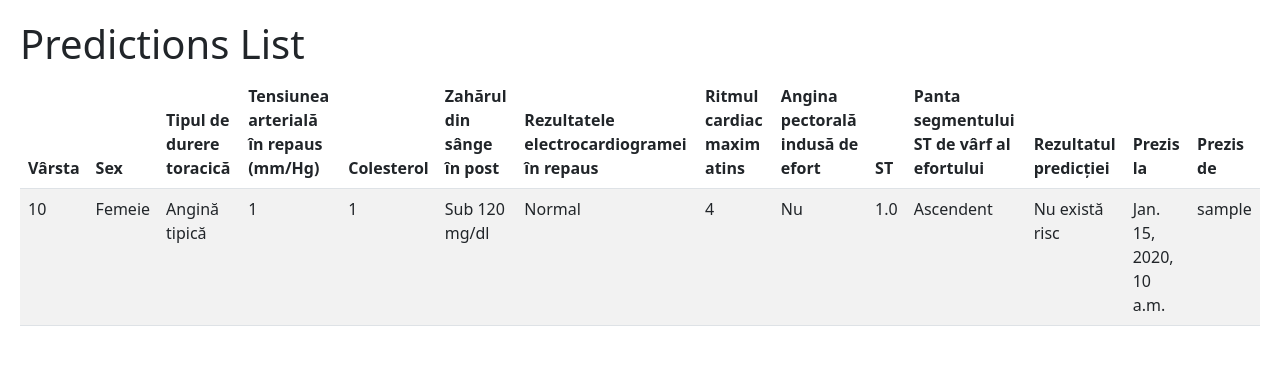
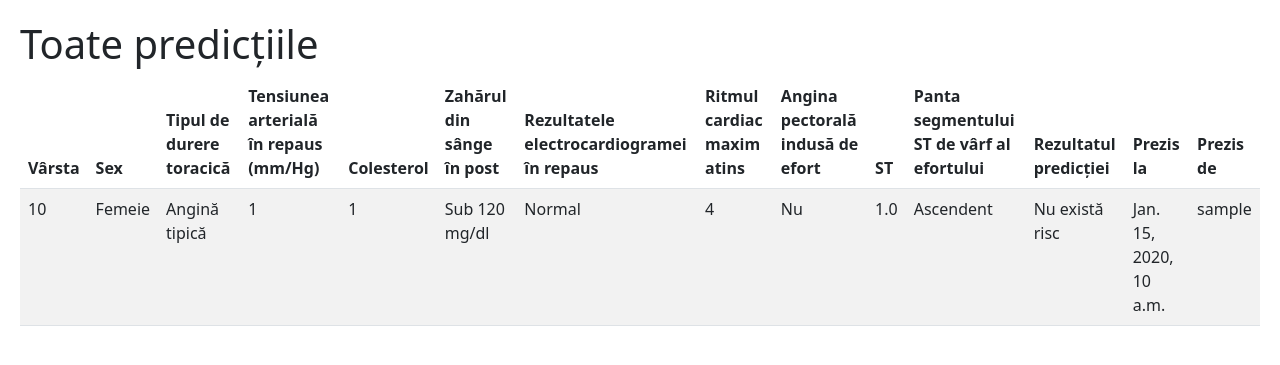
Before and after one commit to burdyniuk/heart_disease_web_app, a Django app: page /predictions/list/ in a window 1280 px wide. Shown: the part 88-453 px from the top of the page. Run offline with Django 4.2, Linux system fonts and the light colour scheme; tables that the repository leaves empty hold one stand-in row (values such as "Sample post").

Commit message:
translated to romanian

```diff
--- a/templates/predictions/predictions_list.html
+++ b/templates/predictions/predictions_list.html
@@ -3,7 +3,11 @@
 {% block title %}Predictions List{% endblock %}
 
 {% block content %}
-    <h1>Predictions List</h1>
+    {% if not my %}
+    <h1>Toate predicțiile</h1>
+    {% else %}
+    <h1>Predicțiile mele</h1>
+    {% endif %}
     <table class="table table-striped">
         <thead>
             <tr>
--- a/templates/predictions/success.html
+++ b/templates/predictions/success.html
@@ -1,4 +1,4 @@
-<h2>Result of prediction:
+<h2>Rezultatul predicției este:
     {% if target %}
         Există risc
     {% else %}
```
